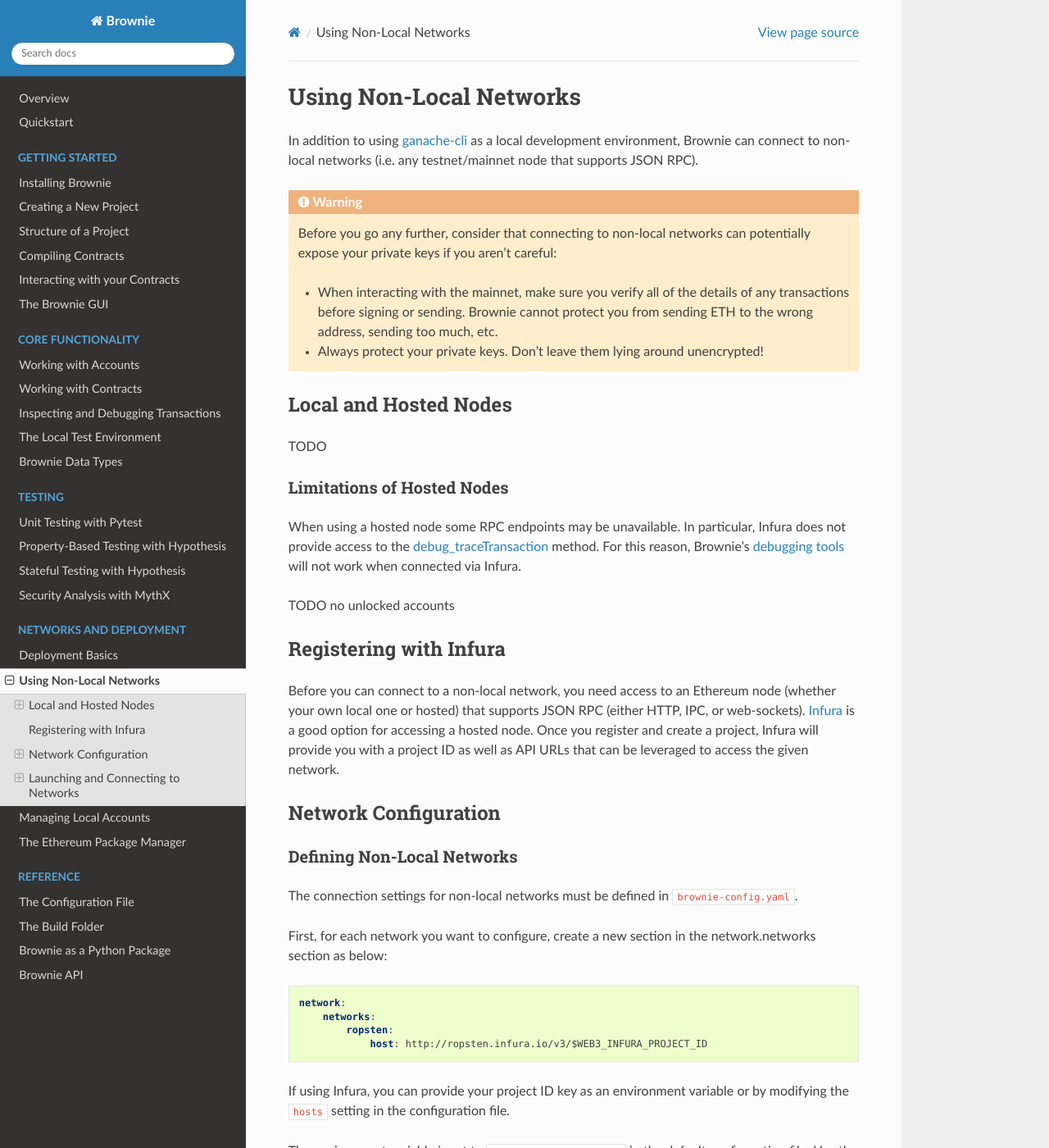
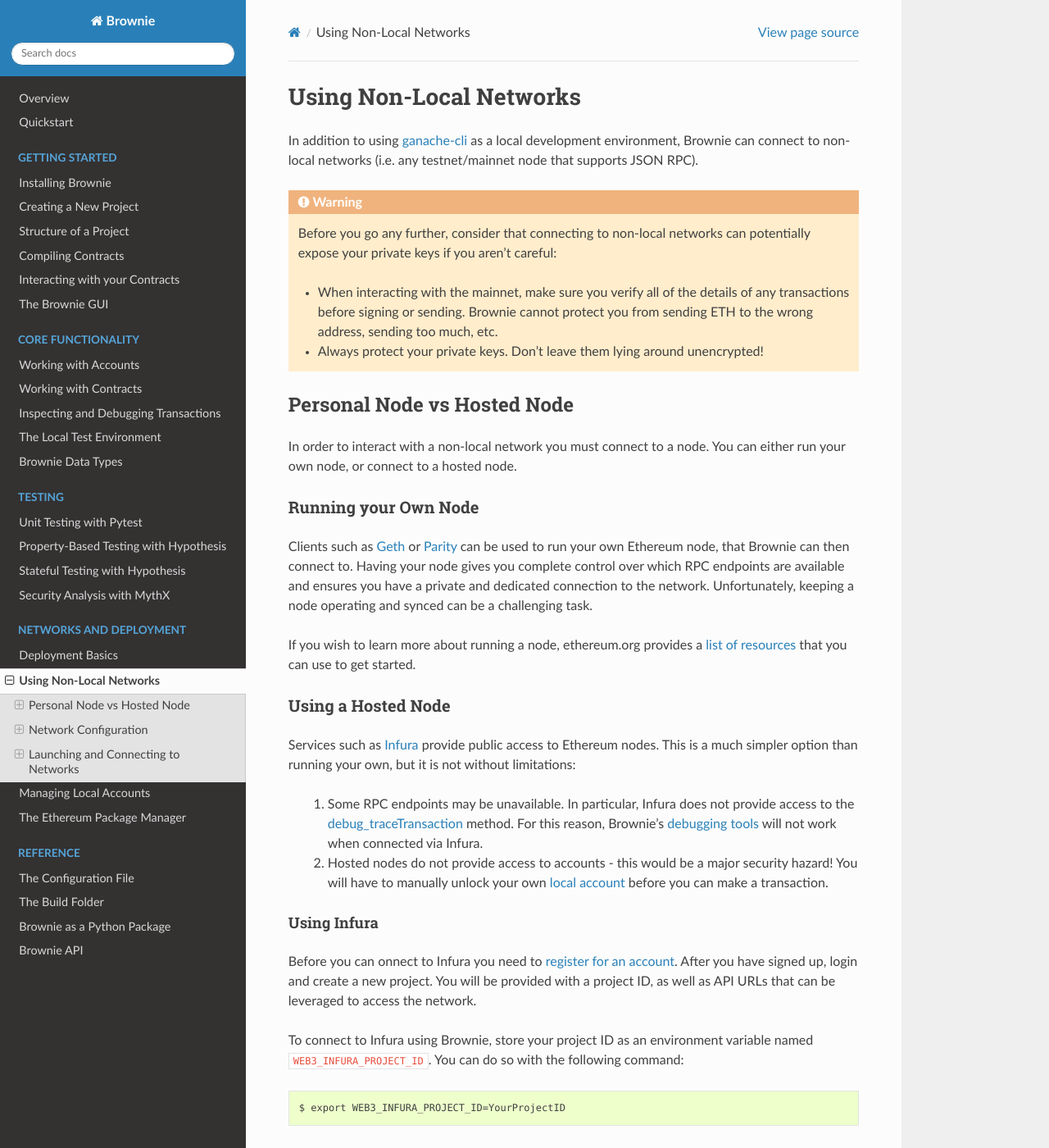
Before and after one commit to eth-brownie/brownie, a Sphinx documentation site: the page built from docs/nonlocal-networks.rst, in a window 1280 px wide and 1400 px high. Shown: the whole window at 82% size. Built offline with Sphinx 7.4.7 and the Read the Docs theme 2.0.0, drawn with Linux system fonts in a browser that asks for light colours.

Commit message:
even moar docs

```diff
--- a/docs/accounts.rst
+++ b/docs/accounts.rst
@@ -4,7 +4,7 @@
 Managing Local Accounts
 =======================
 
-When connecting to a remote network via a hosted node such as `Infura <https://infura.io/>`_, the :ref:`Accounts<api-network-accounts>` container will be empty. Before you can perform any transactions you must add a local account to Brownie.
+When connecting to a remote network via a hosted node such as `Infura <https://infura.io/>`_, the :func:`Accounts <brownie.network.account.Accounts>` container will be empty. Before you can perform any transactions you must add a local account to Brownie.
 
 When we use the term `local` it implies that the account exists locally on your system, as opposed to being available directly in the node. Local accounts are stored in encrypted JSON files known as `keystores`. If you want to learn more about keystore files, you can read If you want to understand the contents of your json file you can read `"What is an Ethereum keystore file?" <https://medium.com/@julien.maffre/what-is-an-ethereum-keystore-file-86c8c5917b97>`_ by Julien Maffre.
 
@@ -60,7 +60,7 @@
 Unlocking Accounts
 ==================
 
-In order to access a local account from a script or console, you must first unlock it. This is done via the ``Accounts.load`` method:
+In order to access a local account from a script or console, you must first unlock it. This is done via the :func:`Accounts.load <Accounts.load>` method:
 
 .. code-block::
 
@@ -73,4 +73,4 @@
     >>> accounts
     [<LocalAccount object '0xa9c2DD830DfFE8934fEb0A93BAbcb6e823e1FF05'>]
 
-Once the account is unlocked it will be available for use within the ``Accounts`` container.
+Once the account is unlocked it will be available for use within the :func:`Accounts <brownie.network.account.Accounts>` container.
--- a/docs/nonlocal-networks.rst
+++ b/docs/nonlocal-networks.rst
@@ -13,22 +13,36 @@
     * When interacting with the mainnet, make sure you verify all of the details of any transactions before signing or sending. Brownie cannot protect you from sending ETH to the wrong address, sending too much, etc.
     * Always protect your private keys. Don't leave them lying around unencrypted!
 
-Local and Hosted Nodes
-======================
+Personal Node vs Hosted Node
+============================
 
-TODO
+In order to interact with a non-local network you must connect to a node. You can either run your own node, or connect to a hosted node.
 
-Limitations of Hosted Nodes
----------------------------
+Running your Own Node
+---------------------
 
-When using a hosted node some RPC endpoints may be unavailable. In particular, Infura does not provide access to the `debug_traceTransaction <https://github.com/ethereum/go-ethereum/wiki/Management-APIs#user-content-debug_tracetransaction>`_ method. For this reason, Brownie's :ref:`debugging tools<debug>` will not work when connected via Infura.
+Clients such as `Geth <https://geth.ethereum.org/>`_ or `Parity <https://www.parity.io/ethereum/>`_ can be used to run your own Ethereum node, that Brownie can then connect to. Having your node gives you complete control over which RPC endpoints are available and ensures you have a private and dedicated connection to the network. Unfortunately, keeping a node operating and synced can be a challenging task.
 
-TODO no unlocked accounts
+If you wish to learn more about running a node, ethereum.org provides a `list of resources <https://ethereum.org/developers/#testnets-and-faucets>`_ that you can use to get started.
 
-Registering with Infura
-=======================
+Using a Hosted Node
+-------------------
 
-Before you can connect to a non-local network, you need access to an Ethereum node (whether your own local one or hosted) that supports JSON RPC (either HTTP, IPC, or web-sockets). `Infura <https://infura.io>`_ is a good option for accessing a hosted node. Once you register and create a project, Infura will provide you with a project ID as well as API URLs that can be leveraged to access the given network.
+Services such as `Infura <https://infura.io>`_ provide public access to Ethereum nodes. This is a much simpler option than running your own, but it is not without limitations:
+
+    1. Some RPC endpoints may be unavailable. In particular, Infura does not provide access to the `debug_traceTransaction <https://github.com/ethereum/go-ethereum/wiki/Management-APIs#user-content-debug_tracetransaction>`_ method. For this reason, Brownie's :ref:`debugging tools<debug>` will not work when connected via Infura.
+    2. Hosted nodes do not provide access to accounts - this would be a major security hazard! You will have to manually unlock your own :ref:`local account<local-accounts>` before you can make a transaction.
+
+Using Infura
+************
+
+Before you can onnect to Infura you need to `register for an account <https://infura.io/register>`_. After you have signed up, login and create a new project. You will be provided with a project ID, as well as API URLs that can be leveraged to access the network.
+
+To connect to Infura using Brownie, store your project ID as an environment variable named ``WEB3_INFURA_PROJECT_ID``. You can do so with the following command:
+
+::
+
+    $ export WEB3_INFURA_PROJECT_ID=YourProjectID
 
 Network Configuration
 =====================
```
Also changed, not shown: docs/api.rst (+6 -2 lines), docs/core-types.rst (+7 -5 lines), docs/interaction.rst (+4 -4 lines).
